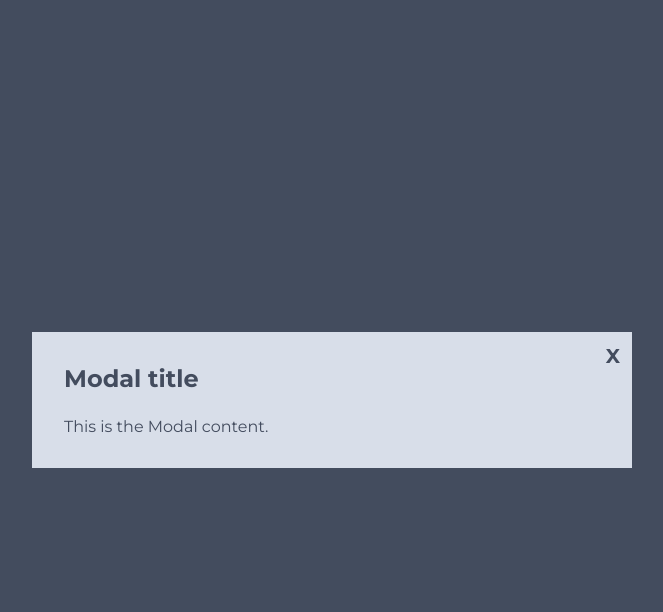
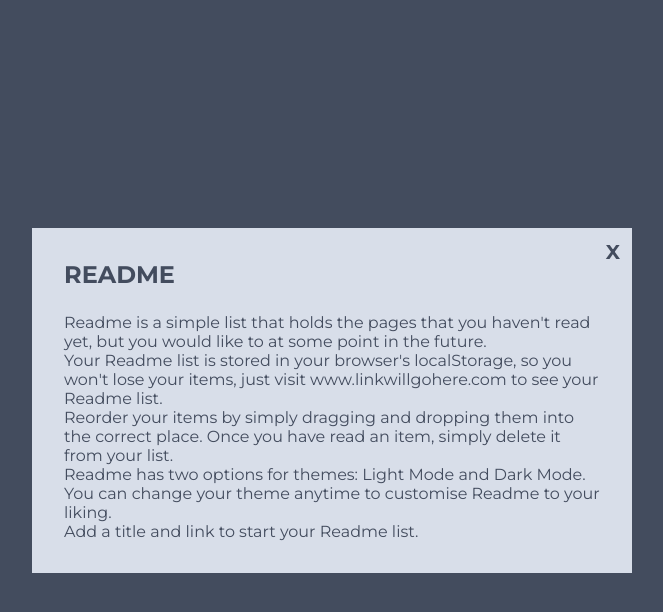
Before and after one commit to matt-harris/react-ts-myreadinglist, a React (Create React App) app: page / in a window 1280 px wide. Both pictures are taken after a click on the icon 888 px from the left and 46 px from the top of the page. Shown: the top 612 px of the page, without its empty margins (308-971 px from the left). Built offline with nearby package versions, Linux system fonts and the light colour scheme.

Commit message:
Updated Modal content.

```diff
--- a/src/components/Header.tsx
+++ b/src/components/Header.tsx
@@ -96,8 +96,24 @@
           <LogoText>Readme</LogoText>
         </LogoWrap>
 
-        <Modal title='Modal title' showModal={showModal} closeModal={toggleModal}>
-          This is the Modal content.
+        <Modal title='README' showModal={showModal} closeModal={toggleModal}>
+          <p>
+            Readme is a simple list that holds the pages that you haven't read yet, but you would
+            like to at some point in the future.
+          </p>
+          <p>
+            Your Readme list is stored in your browser's localStorage, so you won't lose your items,
+            just visit www.linkwillgohere.com to see your Readme list.
+          </p>
+          <p>
+            Reorder your items by simply dragging and dropping them into the correct place. Once you
+            have read an item, simply delete it from your list.
+          </p>
+          <p>
+            Readme has two options for themes: Light Mode and Dark Mode. You can change your theme
+            anytime to customise Readme to your liking.
+          </p>
+          <p>Add a title and link to start your Readme list.</p>
         </Modal>
 
         <HeaderIcons>
```
